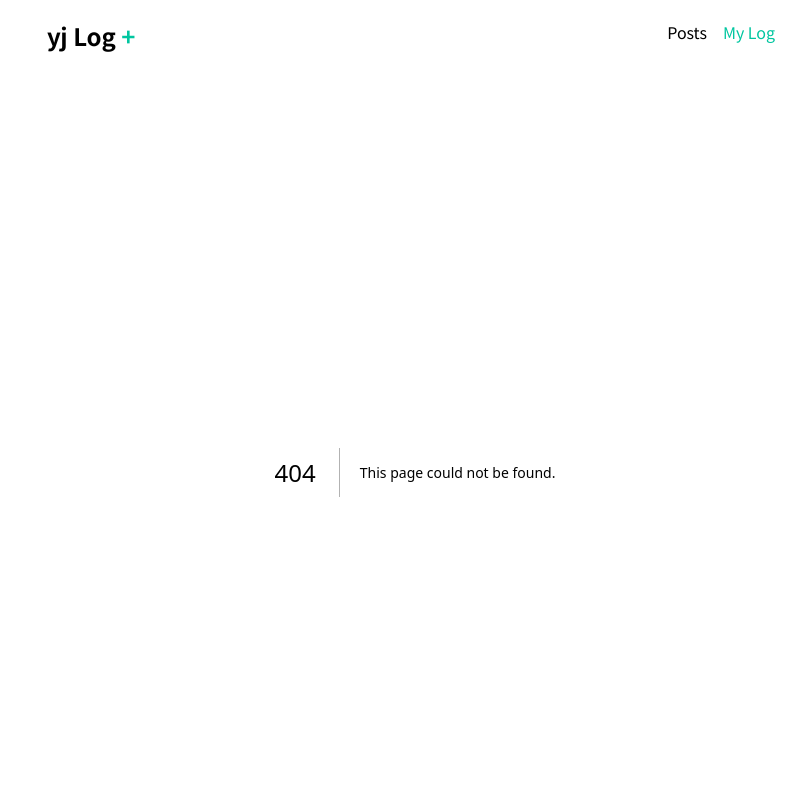
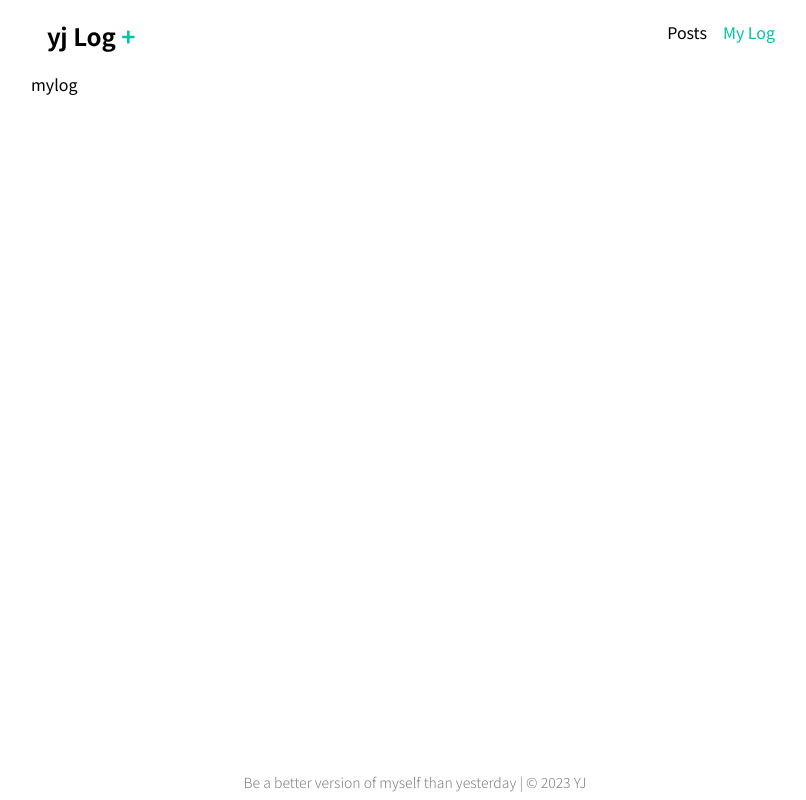
Before and after one commit to yjleeinkr/yj-log, a Next.js app: page /mylog in a window 1280 px wide. Before the commit this address had no page. Shown: the whole page, without its empty margins (225-1031 px from the left). Built offline with nearby package versions, Linux system fonts and the light colour scheme.

Commit message:
wip: my log 페이지 추가

```diff
--- /dev/null
+++ b/src/app/mylog/page.tsx
@@ -0,0 +1,3 @@
+export default function page() {
+  return <div>mylog</div>;
+}
--- a/src/app/page.tsx
+++ b/src/app/page.tsx
@@ -1,6 +1,5 @@
-import Profile from '@/components/Profile';
+// import Profile from '@/components/Profile';
 import FeaturedPosts from '@/components/FeaturedPosts';
-import PostsSlide from '@/components/PostsSlide';
 
 export default function Home() {
   return (
```
